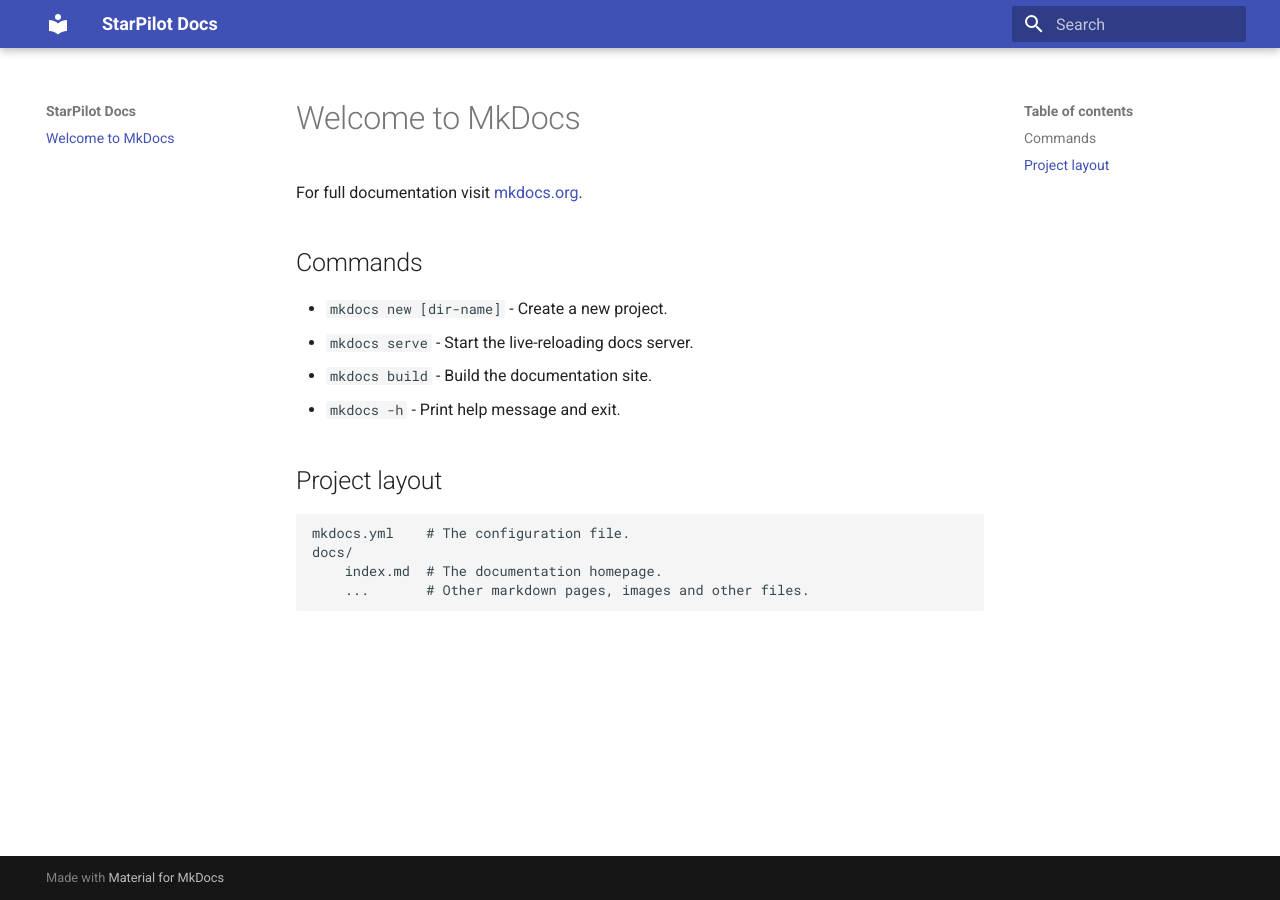
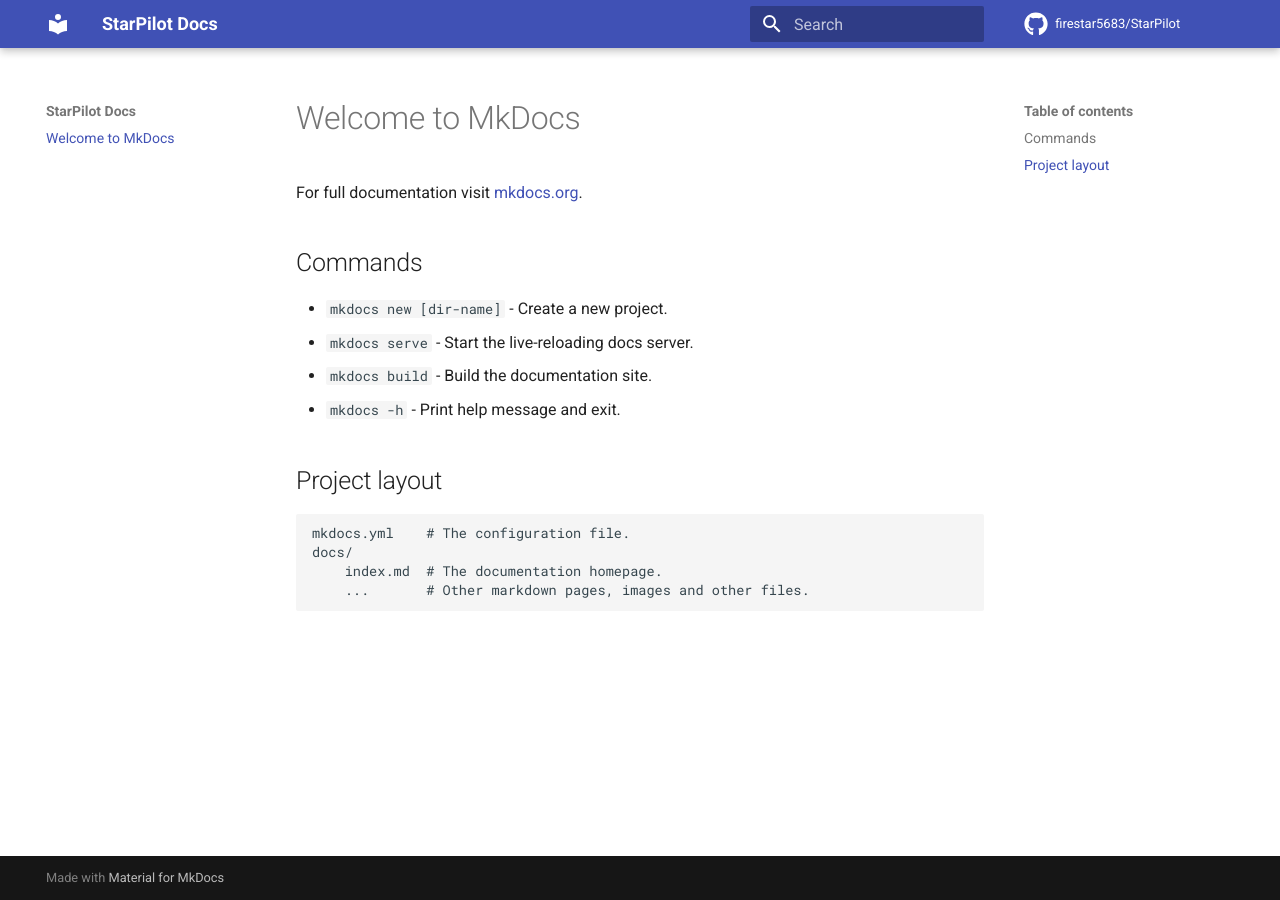
Before and after one commit to StarPilot-Docs/docs, an MkDocs documentation site: the page built from docs/index.md, in a window 1280 px wide. Built offline with MkDocs 1.6.1 and Material for MkDocs 9.7.7, drawn with Linux system fonts in a browser that asks for light colours; comment, search, counter and statistics services are not loaded.

Commit message:
Update mkdocs.yml

```diff
--- a/mkdocs.yml
+++ b/mkdocs.yml
@@ -4,3 +4,7 @@ site_name: StarPilot Docs
 site_url: https://starpilot.sherloaf.com
 theme:
     name: material
+    icon:
+        repo: fontawesome/brands/github
+repo_url: https://github.com/firestar5683/StarPilot
+repo_name: firestar5683/StarPilot
```
